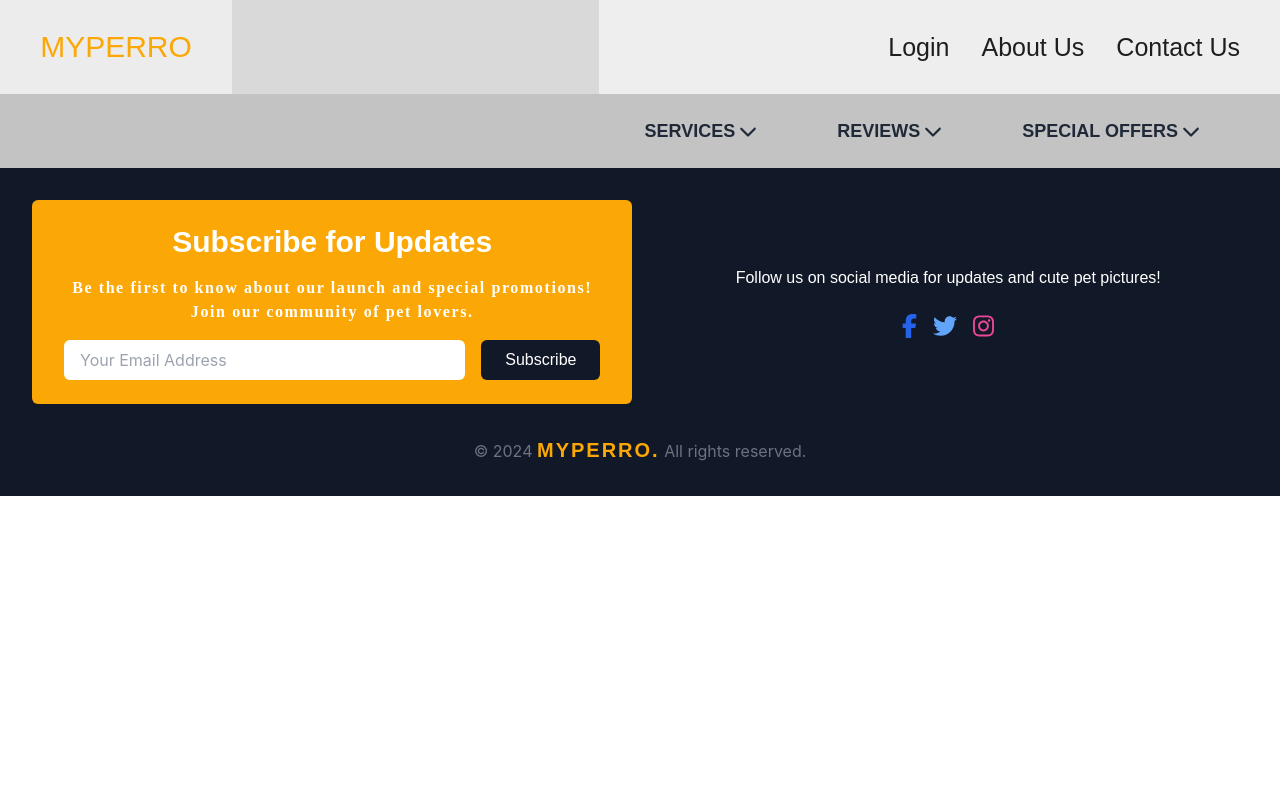
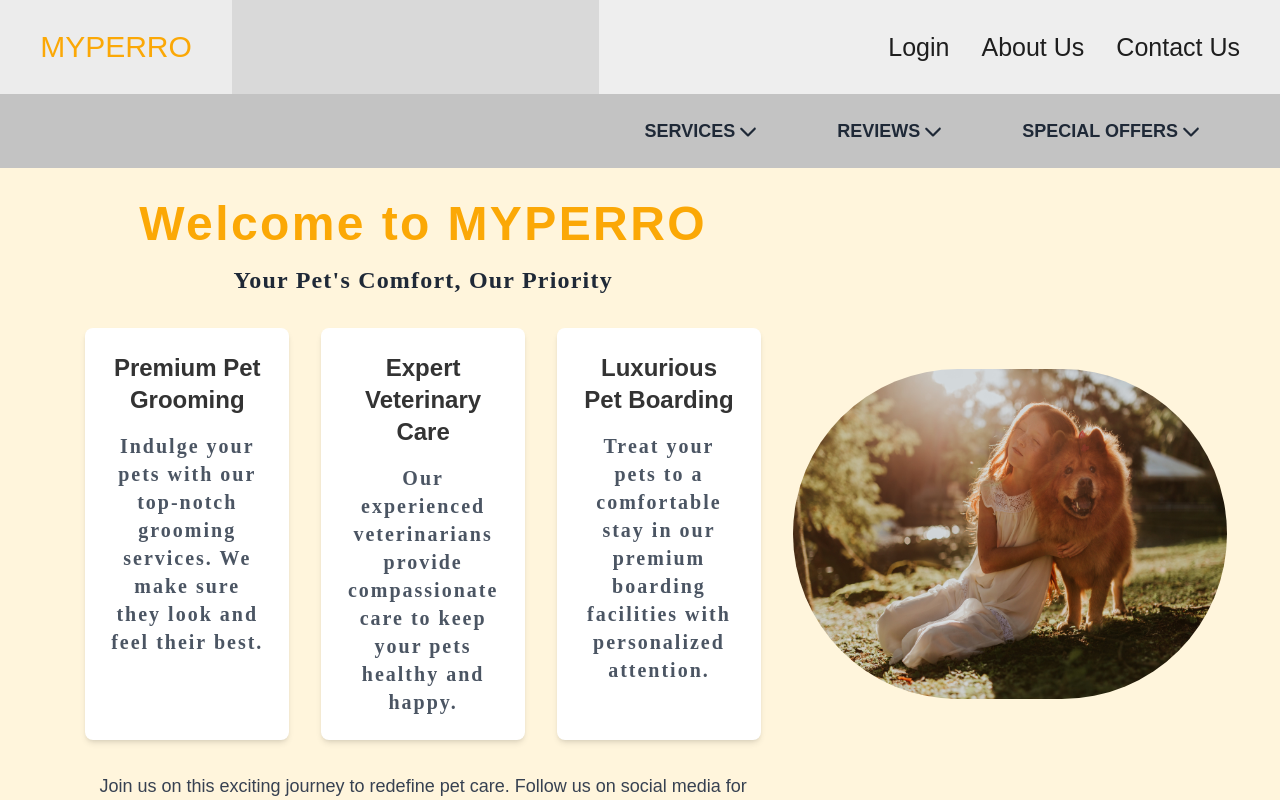
Before and after one commit to AJEESH-MJ/MYPERRO, a React (Create React App) app: page / in a window 1280 px wide. Shown: the top 800 px of the page. Built offline with nearby package versions, Linux system fonts and the light colour scheme.

Commit message:
Routes Updated based on the public url

```diff
--- a/src/App.js
+++ b/src/App.js
@@ -4,15 +4,17 @@ import { Footer, Navbar } from './components/index';
 import { About, Contact, Homepage, SignIn, SignUp } from './pages';
 
 function App() {
+  const homeRoute = process.env.PUBLIC_URL;
+
   return (
     <div className="App">
-     <Navbar />
-     <Routes>
-        <Route path="/MYPERRO/" element={<Homepage />} />
-        <Route path="/about" element={<About />} />
-        <Route path="/contact" element={<Contact />} />
-        <Route path="/signin" element={<SignIn />} />
-        <Route path="/signup" element={<SignUp />} />
+      <Navbar />
+      <Routes>
+        <Route path={`${homeRoute}/`} element={<Homepage />} />
+        <Route path={`${homeRoute}/about`} element={<About />} />
+        <Route path={`${homeRoute}/contact`} element={<Contact />} />
+        <Route path={`${homeRoute}/signin`} element={<SignIn />} />
+        <Route path={`${homeRoute}/signup`} element={<SignUp />} />
       </Routes>
       <Footer />
     </div>
```
